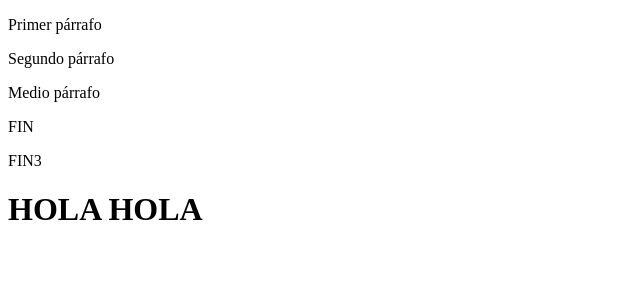
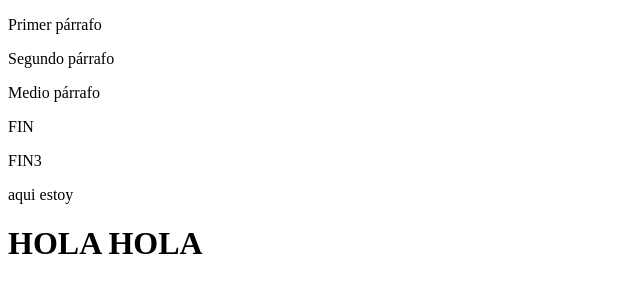
Before and after one commit to lopezviktor/claseGit, a plain HTML site: page index.html in a window 1280 px wide. Shown: the whole page, without its empty margins (0-640 px from the left). Drawn offline with Linux system fonts and the light colour scheme.

Commit message:
párrafo jesus
aqui estoy

```diff
--- a/index.html
+++ b/index.html
@@ -18,7 +18,7 @@
         <p>FIN3</p>
     </div>
     <div id="cajaJesus"></div>
-
+<p>aqui estoy</p>
     <h1>HOLA HOLA</h1>
 </body>
 </html>
```
